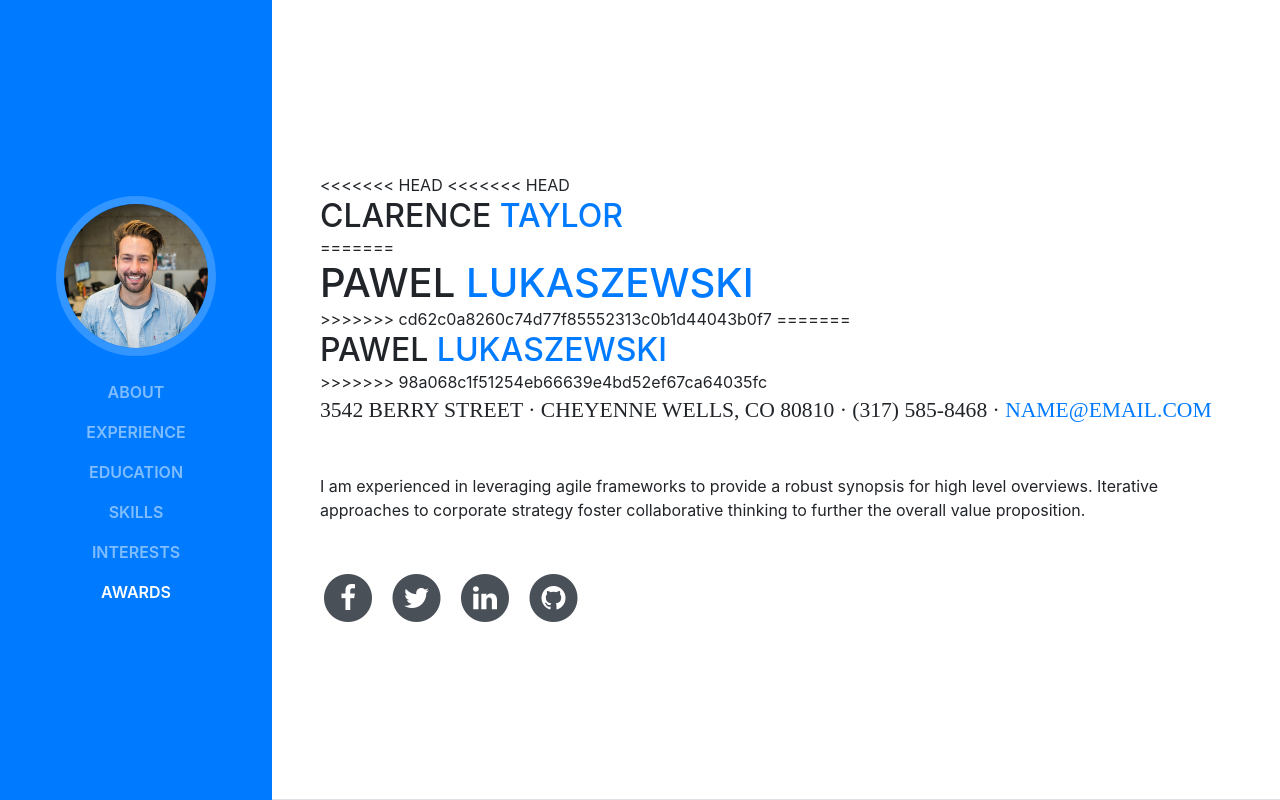
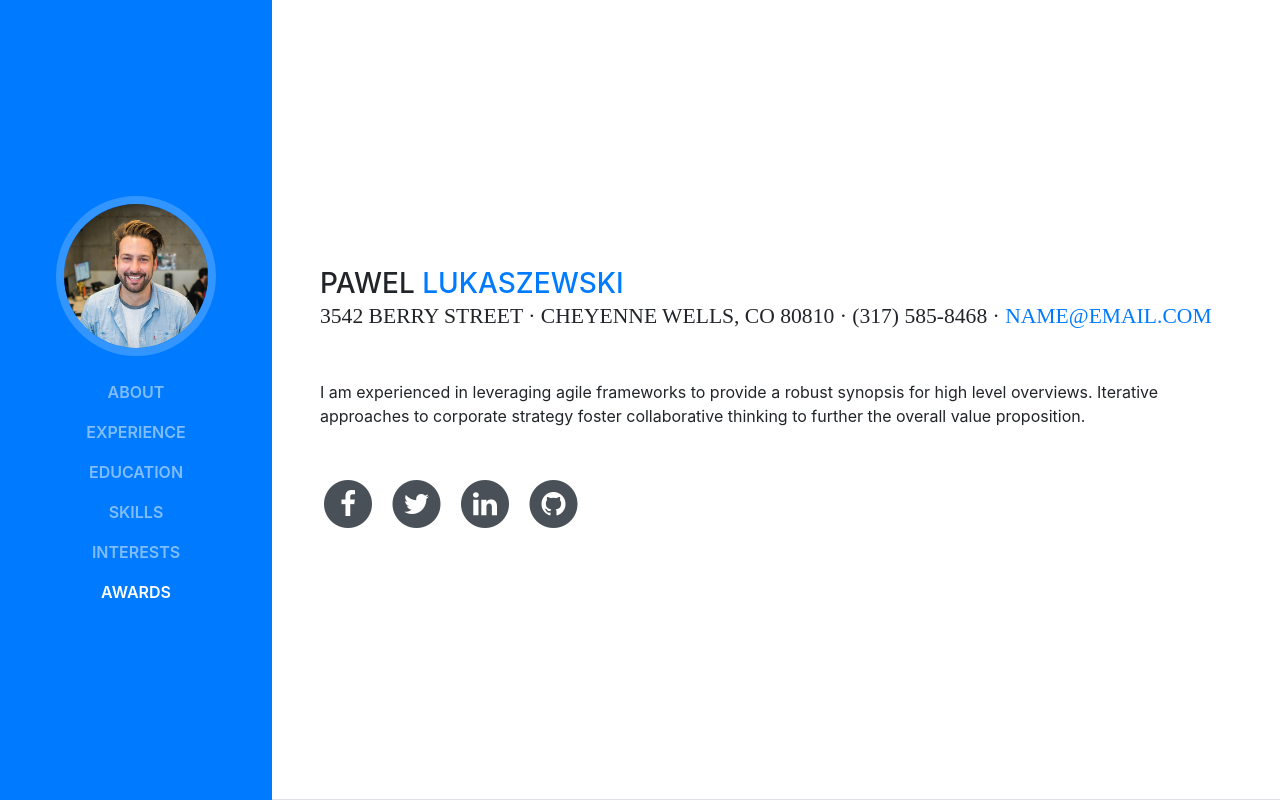
Before and after one commit to PawelLukaszewski/WebResume, a website with bundled scripts: page index.html in a window 1280 px wide. Shown: the top 800 px of the page. Built offline with nearby package versions, Linux system fonts and the light colour scheme; a web font is replaced by a local one.

Commit message:
Update index.html

```diff
--- a/index.html
+++ b/index.html
@@ -65,21 +65,11 @@
 
       <section class="resume-section p-3 p-lg-5 d-flex d-column" id="about">
         <div class="my-auto">
-<<<<<<< HEAD
-<<<<<<< HEAD
-          <h2 class="mb-0">Clarence
-            <span class="text-primary">Taylor</span>
-          </h2>
-=======
-          <h1 class="mb-0">Pawel
+
+          <h3 class="mb-0">Pawel
             <span class="text-primary">Lukaszewski</span>
-          </h1>
->>>>>>> cd62c0a8260c74d77f85552313c0b1d44043b0f7
-=======
-          <h2 class="mb-0">Pawel
-            <span class="text-primary">Lukaszewski</span>
-          </h2>
->>>>>>> 98a068c1f51254eb66639e4bd52ef67ca64035fc
+          </h3>
+
           <div class="subheading mb-5">3542 Berry Street · Cheyenne Wells, CO 80810 · (317) 585-8468 ·
             <a href="mailto:name@email.com">name@email.com</a>
           </div>
```
